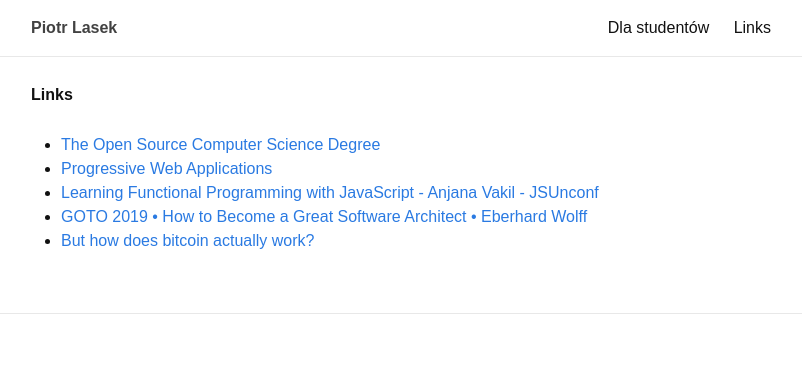
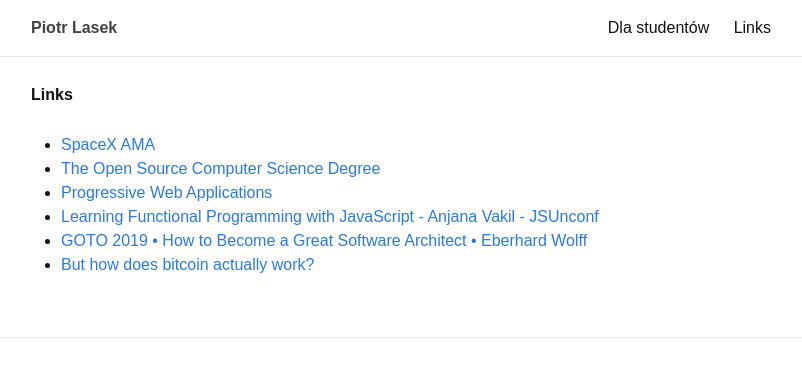
Before and after one commit to piotrlasek/piotrlasek.github.io, a Jekyll site: the page built from links.md, in a window 1280 px wide. Shown: the top 377 px of the page, without its empty margins (239-1041 px from the left). Built offline with Jekyll 4.4.1, drawn with Linux system fonts in a browser that asks for light colours.

Commit message:
Update links.md

```diff
--- a/links.md
+++ b/links.md
@@ -4,6 +4,7 @@ title: Links
 permalink: /links/
 ---
 
+* [SpaceX AMA](https://www.reddit.com/r/spacex/comments/gxb7j1/we_are_the_spacex_software_team_ask_us_anything/)
 * [The Open Source Computer Science Degree](https://github.com/ForrestKnight/open-source-cs)
 * [Progressive Web Applications](https://developers.google.com/web/progressive-web-apps/desktop)
 * [Learning Functional Programming with JavaScript - Anjana Vakil - JSUnconf](https://www.youtube.com/watch?v=e-5obm1G_FY&t=44s)
```
